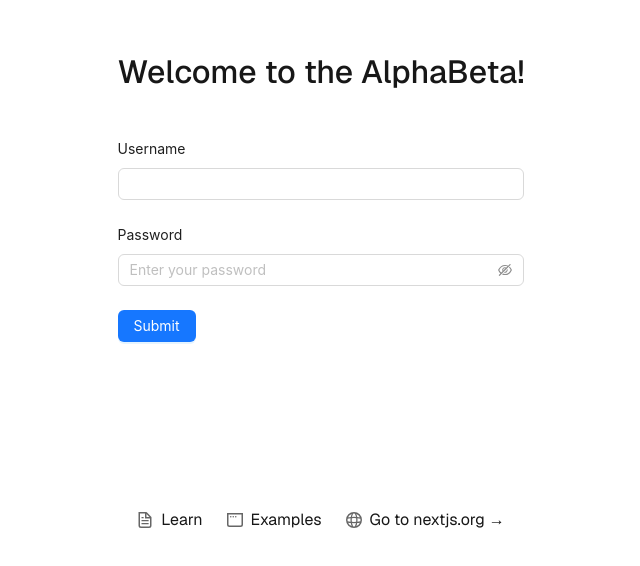
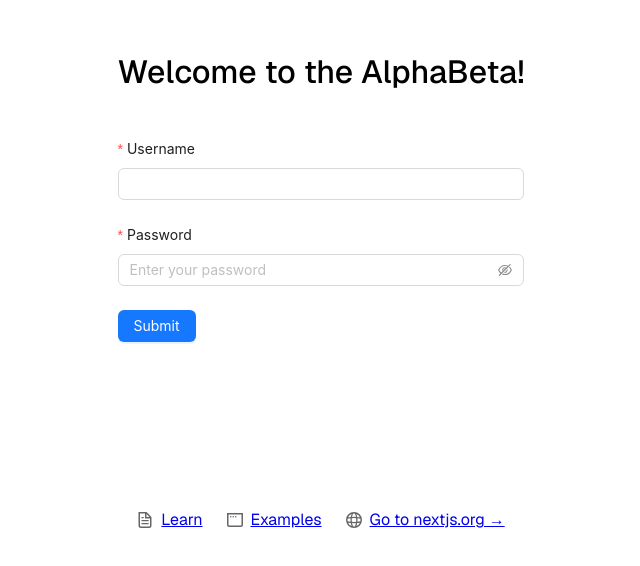
Before and after one commit to andymur/alphabeta, a Next.js app in the folder frontend/: page / in a window 1280 px wide. Shown: the part 190-756 px from the top of the page, without its empty margins (319-959 px from the left). Built offline with nearby package versions, Linux system fonts and the light colour scheme.

Commit message:
form fix

```diff
--- a/frontend/src/app/globals.css
+++ b/frontend/src/app/globals.css
@@ -1,4 +1,4 @@
-:root {
+/* :root {
   --background: #ffffff;
   --foreground: #171717;
 }
@@ -39,4 +39,4 @@ a {
   html {
     color-scheme: dark;
   }
-}
+} */
--- a/frontend/src/components/UserAuthForm.tsx
+++ b/frontend/src/components/UserAuthForm.tsx
@@ -1,18 +1,14 @@
-import Form from 'antd/lib/form';
-import FormItem from 'antd/lib/form/FormItem';
-import Input from 'antd/lib/input';
-import Button from 'antd/lib/button';
-import InputPassword from 'antd/lib/input/Password';
-
+"use client";
+import { Form, Input, Button } from "antd";
 
 export default function UserAuthForm() {
   const handleFormSubmit = async (values: { username: string; password: string }) => {
     try {
       // Make the API call to the backend
-            const response = await fetch('/api/login', {
-                method: 'POST',
+      const response = await fetch("/api/login", {
+        method: "POST",
         headers: {
-                    'Content-Type': 'application/json',
+          "Content-Type": "application/json",
         },
         body: JSON.stringify(values), // Send form data
       });
@@ -21,38 +17,33 @@ export default function UserAuthForm() {
 
       if (response.ok) {
         // Handle successful response
-                console.log('Login successful:', data);
-                alert('Login successful!');
+        console.log("Login successful:", data);
+        alert("Login successful!");
       } else {
         // Handle errors from the API
-                console.error('Login failed:', data);
+        console.error("Login failed:", data);
         alert(`Error: ${data.message}`);
       }
     } catch (error) {
       // Handle network or unexpected errors
-            console.error('An unexpected error occurred:', error);
-            alert('An unexpected error occurred. Please try again later.');
+      console.error("An unexpected error occurred:", error);
+      alert("An unexpected error occurred. Please try again later.");
     }
-    }
+  };
 
   return (
-        <Form
-            layout="vertical">
-            <FormItem
-                label="Username"
-                rules={[{ required: true, message: 'Please input your username!' }]}
-            >
+    <Form layout="vertical" onFinish={handleFormSubmit}>
+      <Form.Item label="Username" name="username" rules={[{ required: true, message: "Please input your username!" }]}>
         <Input />
-            </FormItem>
-            <FormItem
-                label="Password"
-                rules={[{ required: true, message: 'Please input your password!' }]}
-            >
-                <InputPassword placeholder="Enter your password" />
-            </FormItem>
-            <FormItem>
-                <Button type="primary" htmlType="submit" onSubmit={console.log('abc')}>Submit</Button>
-            </FormItem>
+      </Form.Item>
+      <Form.Item label="Password" name="password" rules={[{ required: true, message: "Please input your password!" }]}>
+        <Input.Password placeholder="Enter your password" />
+      </Form.Item>
+      <Form.Item>
+        <Button type="primary" htmlType="submit">
+          Submit
+        </Button>
+      </Form.Item>
     </Form>
   );
 }
```
Lines whose indentation alone changed are shown as unchanged.
